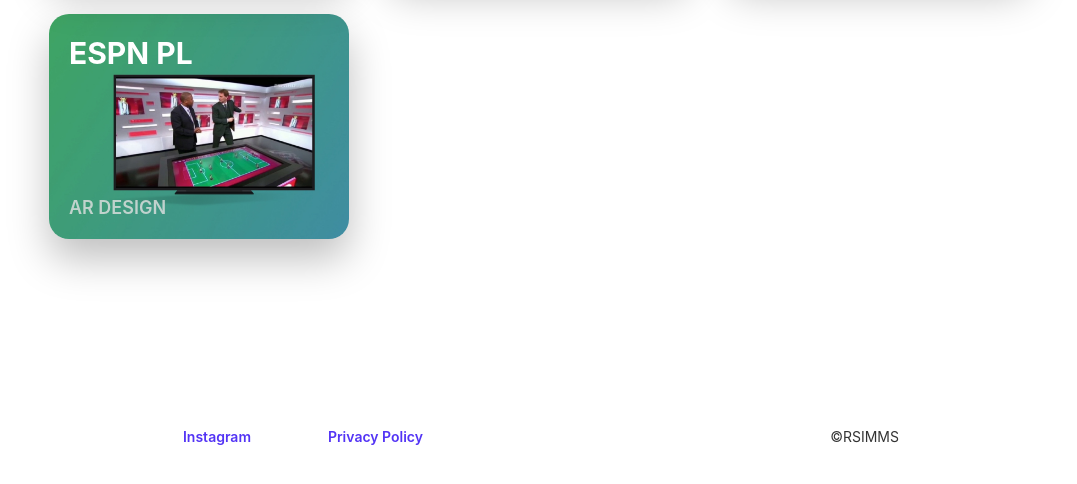
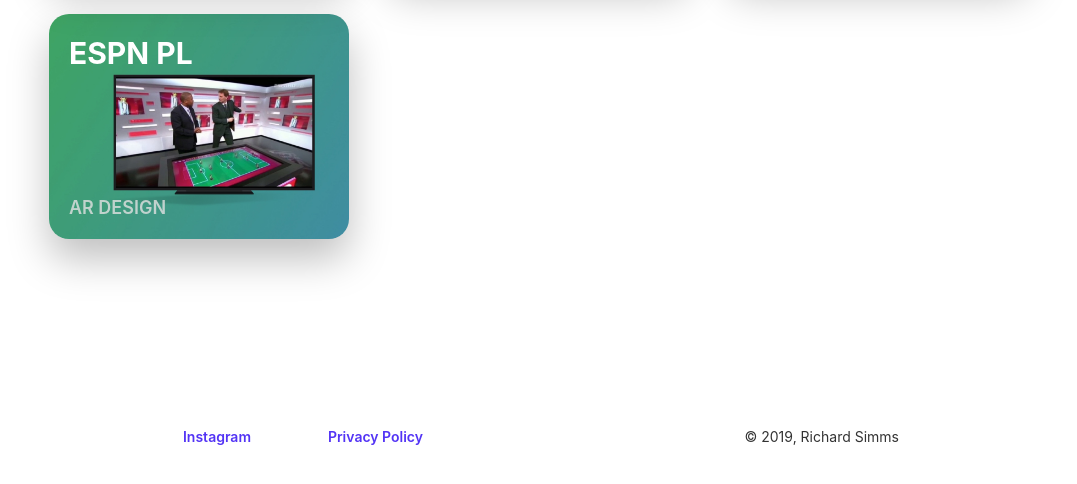
Before and after one commit to richardsimms/rsimms.com, a Gatsby site: page / in a window 1280 px wide. Shown: the part 5094-5578 px from the top of the page, without its empty margins (101-1178 px from the left). Built offline with nearby package versions, Linux system fonts and the light colour scheme; Gatsby itself is replaced by a stand-in of ours.

Commit message:
added year to footer

```diff
--- a/src/components/Footer.js
+++ b/src/components/Footer.js
@@ -7,7 +7,8 @@ const Footer = props => (
         <div className="FooterTitleGroup">
             <p><a href="https://www.instagram.com/valuebased.design/channel/">Instagram</a></p>
             <p><Link to="/privacy">Privacy&nbsp;Policy</Link></p>
-            <p>©RSIMMS</p>
+            <p>© {new Date().getFullYear()}, Richard&nbsp;Simms
+                {` `}</p>
         </div>
     </div>
 )
```
